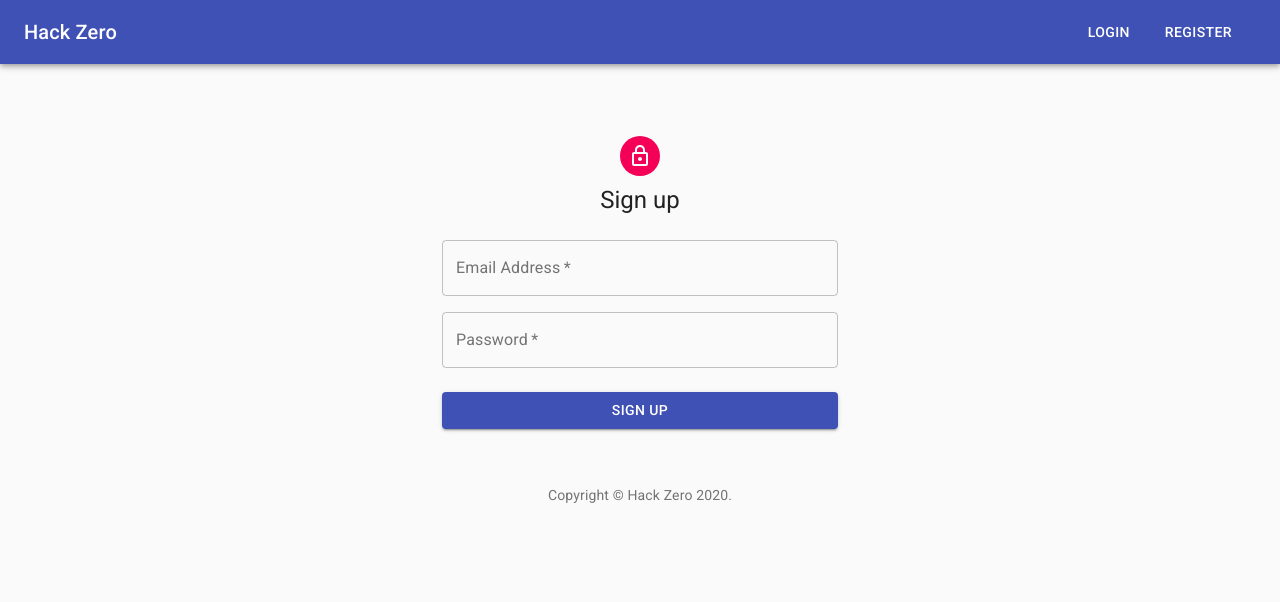
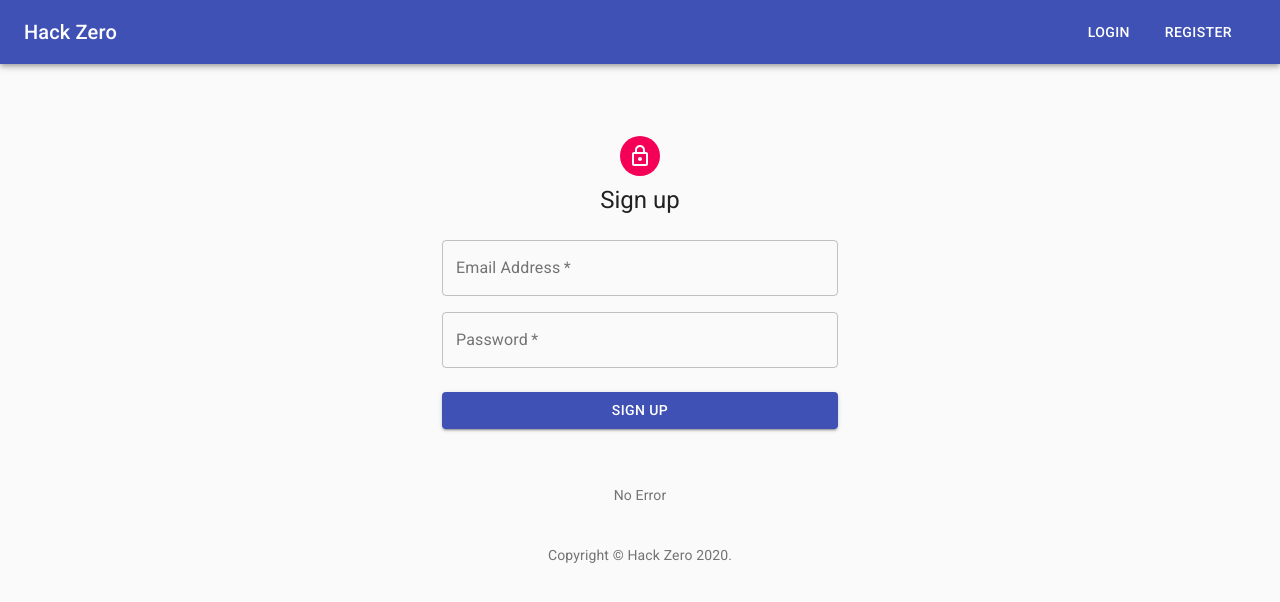
Before and after one commit to hackthehack/hack-zero-v2, a React (Create React App) app: page /register in a window 1280 px wide. Shown: the top 602 px of the page. Built offline with nearby package versions, Linux system fonts and the light colour scheme.

Commit message:
Adding error message for failed connection attempt

```diff
--- a/src/components/hack-details.js
+++ b/src/components/hack-details.js
@@ -19,7 +19,7 @@ const useStyles = makeStyles(theme => ({
 function HackDetails(props) {
   const classes = useStyles();
 
-  const [data, setData] = useState();
+  const [data] = useState();
   const [title, setTitle] = useState("");
   const [description, setDescription] = useState("");
   const [goal, setGoal] = useState("");
--- a/src/components/register.js
+++ b/src/components/register.js
@@ -3,8 +3,6 @@ import Avatar from "@material-ui/core/Avatar";
 import Button from "@material-ui/core/Button";
 import CssBaseline from "@material-ui/core/CssBaseline";
 import TextField from "@material-ui/core/TextField";
-import FormControlLabel from "@material-ui/core/FormControlLabel";
-import Checkbox from "@material-ui/core/Checkbox";
 import Link from "@material-ui/core/Link";
 import Grid from "@material-ui/core/Grid";
 import Box from "@material-ui/core/Box";
@@ -50,21 +48,49 @@ const useStyles = makeStyles(theme => ({
 export default function Register() {
   const classes = useStyles();
 
-  const [fName, setfName] = useState('')
-  const [lname, setlName] = useState('')
+  // const [fName, setfName] = useState('')
+  // const [lname, setlName] = useState('')
   const [email, setEmail] = useState('')
   const [password, setPassword] = useState('')
+  const [showError, setShowerror] = useState(false)
+  const [_error, setError] = useState(false)
 
   const handleSub = (event) =>{
     event.preventDefault()
-    // const data = new FormData(event.target);
     let obj = {
       email: email,
       password: password
     }
     Axios.post("http://localhost:3001/register", obj).then(res => {
-      console.log(res);
+      if(res.statusCode === 200){
+        console.log("Success")
+      }
+    }).catch((error)=>{
+      setShowerror(true)
+      setError(error.message)
+      console.log(error.response)
+      // console.log(error)
     });
+  }
+
+  const errorMessage = () => {
+    if(showError){
+      return(
+        <Box mt={5}>
+          <Typography variant="body2" color="textSecondary" align="center">
+            {_error}
+          </Typography>
+        </Box>
+      )
+    }else{
+      return(
+        <Box mt={5}>
+          <Typography variant="body2" color="textSecondary" align="center">
+            No Error
+          </Typography>
+        </Box>
+      )
+    }
   }
 
   return (
@@ -139,6 +165,7 @@ export default function Register() {
           </Button>
         </form>
       </div>
+      {errorMessage()}
       <Box mt={5}>
         <Copyright />
       </Box>
```
